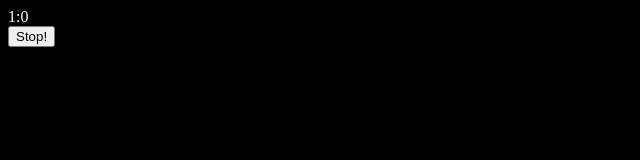
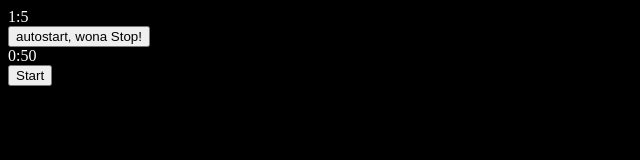
Before and after one commit to annnet7/cursor_Timer, a plain HTML site: page index.html in a window 1280 px wide. Shown: the whole page, without its empty margins (0-640 px from the left). Drawn offline with Linux system fonts and the light colour scheme.

Commit message:
add autostart, btn modifications

```diff
--- a/index.html
+++ b/index.html
@@ -15,21 +15,25 @@
 </style>
 
 <body>
-    <div id="timer1"></div>
-    <button id="stop">Stop!</button>
+    <div id="timer1">00:00</div>
+    <button id="timerBtn">Start</button>
+    <div id="timer2">00:00</div>
+    <button id="timerBtn2">Start</button>
     <script>
         //Положу джавуcкрипту внутри что бы меньше файликов тягать
-        //конструктор таймера
+
+        //////////////////////////////////////
+        //////////////////////////////////////
+
+        //таймер
         class myTimer {
             constructor() {
                     this.startMin = 0;
                     this.startSec = 0;
                     this.autoStart = false;
-                    this.countTime = true;
-                    this.countInterval;
                 }
-                // сеттер
-            set fullTime(timeStr) {
+                // сеттеры для того что бы можно было достучаться до параметров
+            set setFullTime(timeStr) {
                 let splitTime = timeStr.split(':');
                 this.startMin = parseInt(splitTime[0]);
                 let checkSec = parseInt(splitTime[1]);
@@ -38,49 +42,95 @@
                 else
                     this.startSec = checkSec;
             }
-            set _autoStart(autoStart) {
-                this.autoStart = autoStart;
+            set setAutoStart(_autoStart) {
+                    this.autoStart = _autoStart;
                 }
-
+                //самый главный сеттер задаем все параметры разом
+            set setAllParams(params) {
+                    this.setFullTime = params[0];
+                    this.setAutoStart = params[1];
+                    this.setDiv = params[2];
+                    params[2].innerText = params[0];
+                    //т.к. дивка записывается после отработки сеттера то автостарт не отрабатывал не видел дивку, а  если ее передать параметром то все ок
+                    if (params[1]) {
+                        this.countDown(params[2]);
+                    }
+                }
+                //удобная фигулина для отладки
             get showStatus() {
-                return `${this.startMin}:${this.startSec}, Autostart:${this.autoStart}`;
+                    return `${this.startMin}:${this.startSec}, Autostart:${this.autoStart}, contain in : ${this.divTimerContainer}`;
                 }
-
-            countDown(textContainer) {
+                //методы
+                //начинаем отсчет
+            countDown(divContainer) {
 
                     let min = this.startMin;
                     let sec = this.startSec;
+                    let obj = this; // потому что в интервале this = window
                     this.countInterval = setInterval(function() {
                         if (min > 0 || sec > 0) {
                             if (sec == 0) {
                                 min--;
                                 sec = 59;
                             } else sec--;
-                        this.fullTime = min + ":" + sec;
-                        console.log(min + ":" + sec);
-                        //вывели текст...
-                        textContainer.innerText = min + ":" + sec;
+                            divContainer.innerText = min + ":" + sec;
+                            obj.startMin = min;
+                            obj.startSec = sec;
+
 
                         } else clearInterval(this.countInterval);
                     }, 1000);
+
+
                     return;
                 }
-            stopCount(myTimer) {
-                clearInterval(myTimer.countInterval);
+                //останавливаем отсчет
+            stopCount() {
+                clearInterval(this.countInterval);
             }
         }
+
+        function btnControl(btnLink, timerLink, divLink) {
+            let startTimer = true;
+            if (timerLink.autoStart) {
+                startTimer = false;
+                btnLink.innerText = "autostart, wona Stop!";
+            }
+            btnLink.addEventListener("click", function() {
+                if (startTimer) {
+                    timerLink.countDown(divLink);
+                    btnLink.innerText = "Stop!";
+                    startTimer = false;
+                } else {
+                    timerLink.stopCount();
+                    btnLink.innerText = "Start :)";
+                    startTimer = true;
+                }
+            });
+        }
+
+
         //создаем экземпляры
         let firstTimer = new myTimer();
-        firstTimer.fullTime = "1:05";
-        firstTimer.autoStart = true;
-        console.log(firstTimer.showStatus);
         //доступ к дивке где выводится таймер
         let divTimer = document.getElementById("timer1");
-        let stopBtn = document.getElementById("stop");
-        stopBtn.addEventListener("click", function() {
-            firstTimer.stopCount(firstTimer);
-        });
-        firstTimer.countDown(divTimer);
+        //задаю параметры - время, автострат, дивка
+        firstTimer.setAllParams = ["1:10", true, divTimer];
+
+        //let toStop = true;
+        let firstBtn = document.getElementById("timerBtn");
+        btnControl(firstBtn, firstTimer, divTimer);
+
+        //создаем экземпляры
+        let secondTimer = new myTimer();
+        //доступ к дивке где выводится таймер
+        let divTimer2 = document.getElementById("timer2");
+        //задаю параметры - время, автострат, дивка
+        secondTimer.setAllParams = ["0:50", false, divTimer2];
+
+        //let toStop = true;
+        let secondBtn = document.getElementById("timerBtn2");
+        btnControl(secondBtn, secondTimer, divTimer2);
     </script>
 
 </body>
```
Lines whose indentation alone changed are shown as unchanged.
